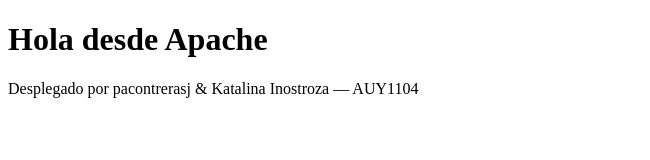
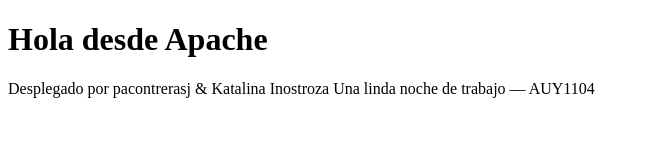
Before and after one commit to pacontrerasj/KBT-KATA-Apache-nginx, a website: page index.html in a window 1280 px wide. Shown: the whole page, without its empty margins (0-650 px from the left). Drawn offline with Linux system fonts and the light colour scheme.

Commit message:
test: rollout

```diff
--- a/index.html
+++ b/index.html
@@ -6,6 +6,6 @@
 </head>
 <body>
   <h1>Hola desde Apache</h1>
-  <p>Desplegado por pacontrerasj  & Katalina Inostroza — AUY1104</p>
+  <p>Desplegado por pacontrerasj  & Katalina Inostroza Una linda noche de trabajo — AUY1104</p>
 </body>
 </html>
```
